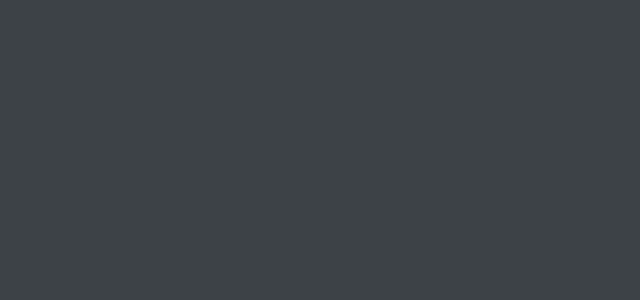
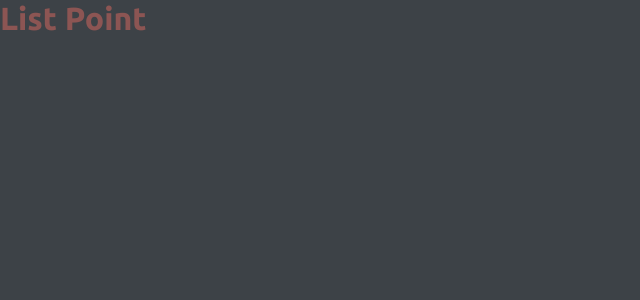
Before and after one commit to macedo-developer/ecoleta-frontend, a React (Create React App) app: page /list-points in a window 1280 px wide. Shown: the top 300 px of the page, without its empty margins (0-640 px from the left). Built offline with nearby package versions, Linux system fonts and the light colour scheme.

Commit message:
Creating page to list points collection

```diff
--- /dev/null
+++ b/src/pages/ListPoints/index.tsx
@@ -0,0 +1,7 @@
+import React from "react";
+
+const ListPoints = () => {
+  return <h1>List Point</h1>;
+};
+
+export default ListPoints;
--- a/src/routes.tsx
+++ b/src/routes.tsx
@@ -3,12 +3,14 @@ import { Route, BrowserRouter } from "react-router-dom";
 
 import Home from "./pages/Home";
 import CreatePoint from "./pages/CreatePoint";
+import ListPoints from "./pages/ListPoints";
 
 const Routes = () => {
   return (
     <BrowserRouter>
       <Route component={Home} path="/" exact />
       <Route component={CreatePoint} path="/create-point" />
+      <Route component={ListPoints} path="/list-points" />
     </BrowserRouter>
   );
 };
```
Also changed, not shown: src/pages/ListPoints/styles.css (added).
